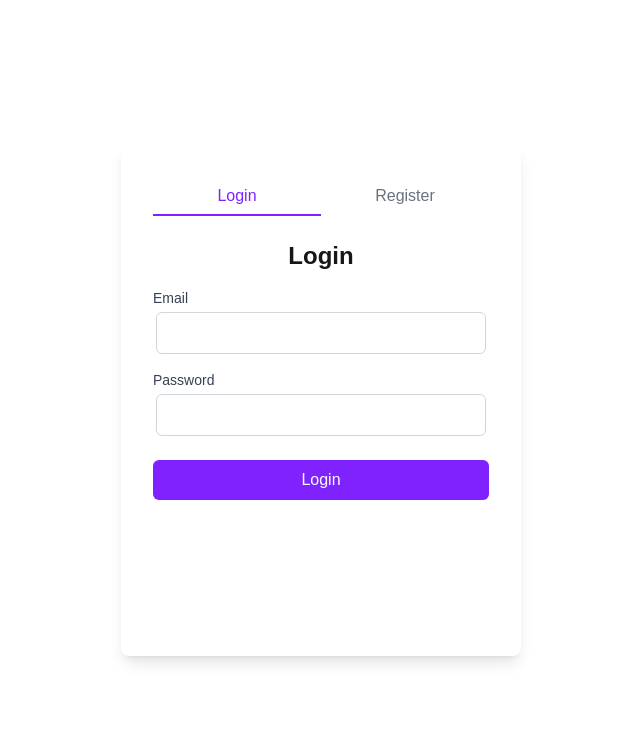
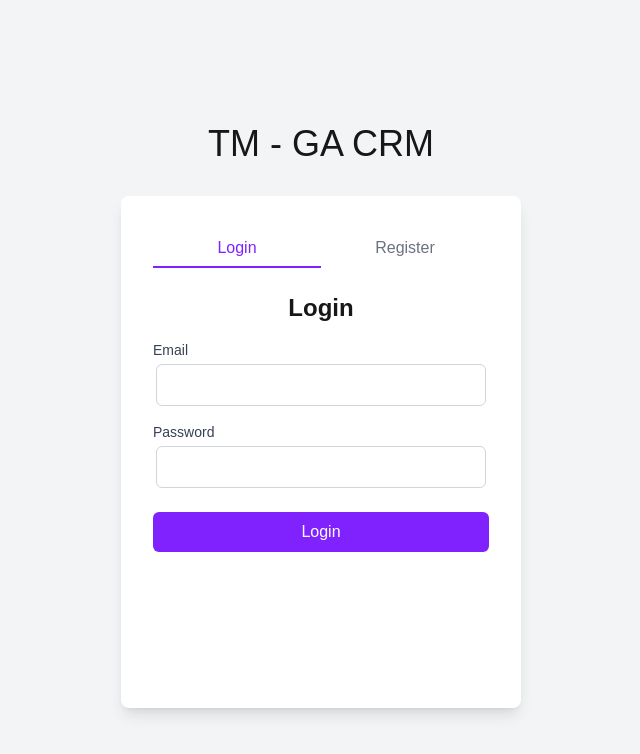
Before and after one commit to Nepalcem/next_new2, a Next.js app: page /auth in a window 1280 px wide. Shown: the top 754 px of the page, without its empty margins (319-959 px from the left). Built offline with nearby package versions, Linux system fonts and the light colour scheme.

Commit message:
some styling

```diff
--- a/src/app/auth/page.tsx
+++ b/src/app/auth/page.tsx
@@ -7,7 +7,9 @@ export default function AuthPage() {
   const [activeTab, setActiveTab] = useState<"login" | "register">("login");
 
   return (
-    <section className="flex items-center justify-center min-h-screen">
+    <div className="bg-gray-100 min-h-screen flex flex-col justify-center items-center">
+      <h1 className="block my-8 text-4xl">TM - GA CRM</h1>
+      <section className="flex items-center justify-center">
         <div className="w-[400px] bg-white p-8 rounded-lg shadow-lg">
           <div className="flex mb-6 relative">
             <button
@@ -61,5 +63,6 @@ export default function AuthPage() {
           </div>
         </div>
       </section>
+    </div>
   );
 }
```
Lines whose indentation alone changed are shown as unchanged.
